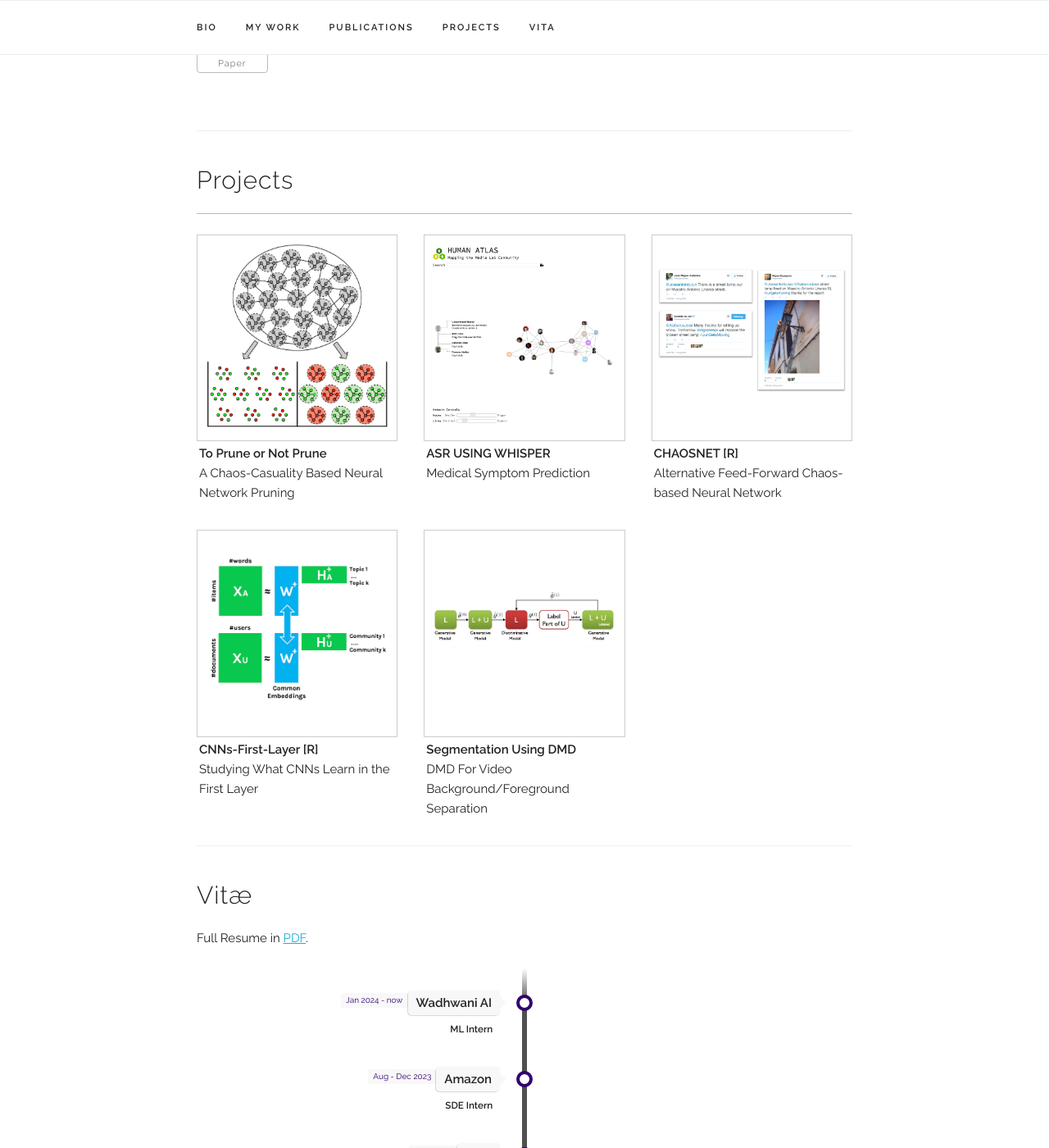
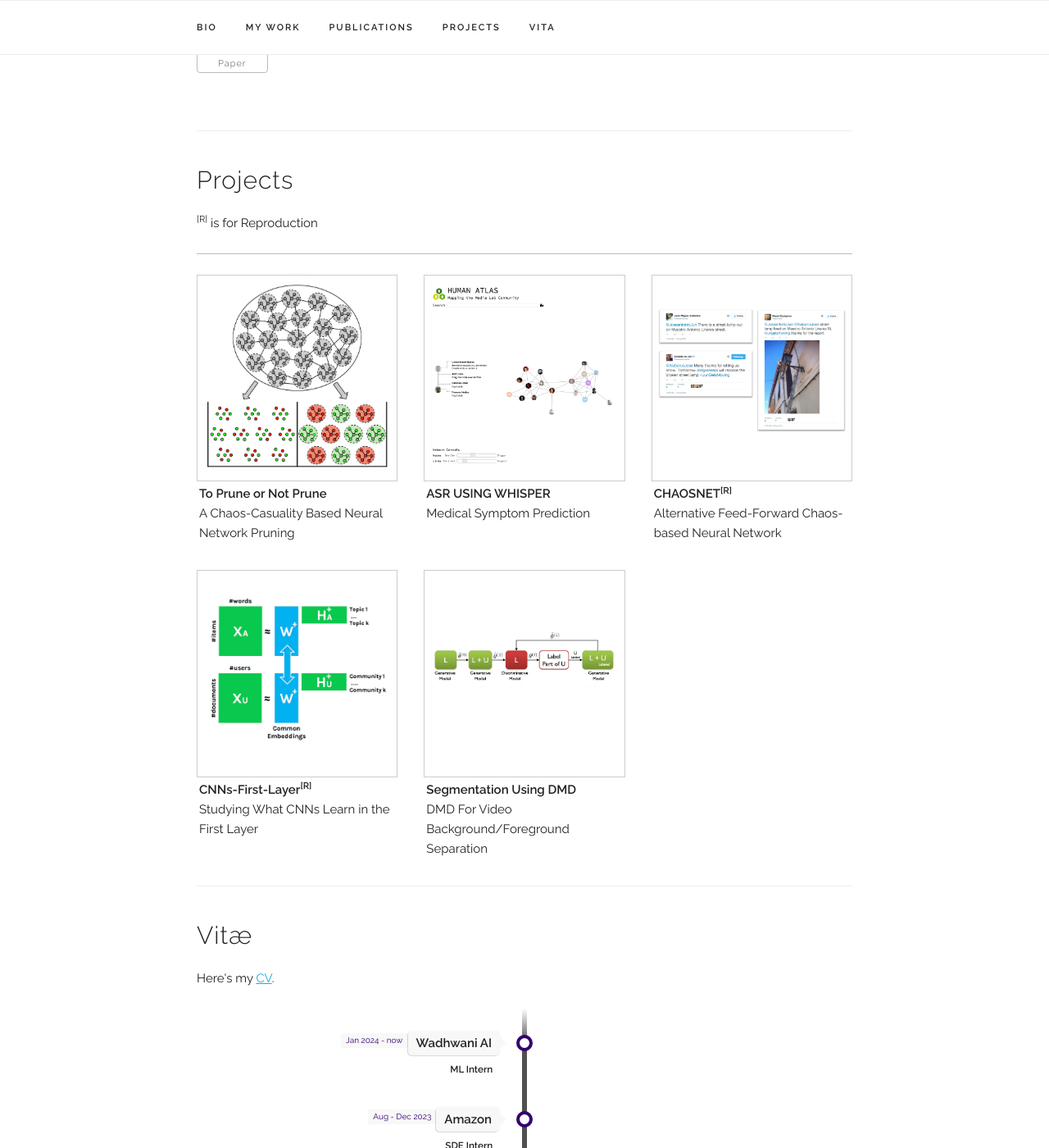
Before and after one commit to shivamchadha/shivamchadha.github.io, a Jekyll site: the page built from index.html, in a window 1280 px wide and 1400 px high, scrolled down 1135 px. Shown: the whole window at 82% size. Built offline with Jekyll 4.4.1, drawn with Linux system fonts in a browser that asks for light colours.

```diff
--- a/_data/projects.yaml
+++ b/_data/projects.yaml
@@ -11,13 +11,13 @@ projects:
     url: "projects/2016_human-atlas.html"
     selected: y
 
-  - title: "CHAOSNET [R]"
+  - title: "CHAOSNET<sup>[R]</sup>"
     subtitle: "Alternative Feed-Forward Chaos-based Neural Network"
     thumbnail: "assets/projects/2015_jun/thumbnail.png"
     url: "https://github.com/shivamchadha/ChaosNet"
     selected: y
 
-  - title: "CNNs-First-Layer [R]"
+  - title: "CNNs-First-Layer<sup>[R]</sup>"
     subtitle: "Studying What CNNs Learn in the First Layer"
     thumbnail: "assets/projects/2014_item-cold-start/thumbnail.jpg"
     url: "https://github.com/shivamchadha/CNNs-First-Layer"
--- a/index.html
+++ b/index.html
@@ -119,6 +119,9 @@ title: Home
 <div class="docs-section" id="projects">
   <h4>Projects</h4>
 
+  <p><sup>[R]</sup> is for Reproduction
+  </p>
+
   <ul class="tab-nav">
     <!-- <li><div class="button active" data-ref="#projects-selected">Selected</div></li>
     <li><div class="button" data-ref="#projects-all">All</div></li> -->
@@ -194,7 +197,7 @@ title: Home
 <div class="docs-section" id="resume">
   <h4>Vitæ</h4>
 
-  <p>Full Resume in <a href={{ "/assets/cv/cv_web.pdf" | prepend: site.baseurl }} target="_blank">PDF</a>.</p>
+  <p>Here's my <a href={{ "/assets/cv/Shivam_CV.pdf" | prepend: site.baseurl }} target="_blank">CV</a>.</p>
 
   <!-- The Timeline -->
   <ul class="timeline">
```
Also changed, not shown: 2 other files.
